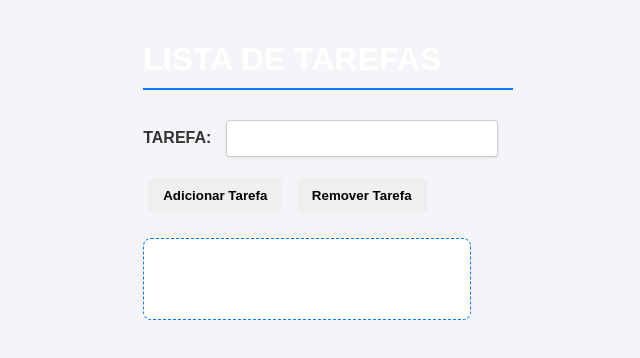
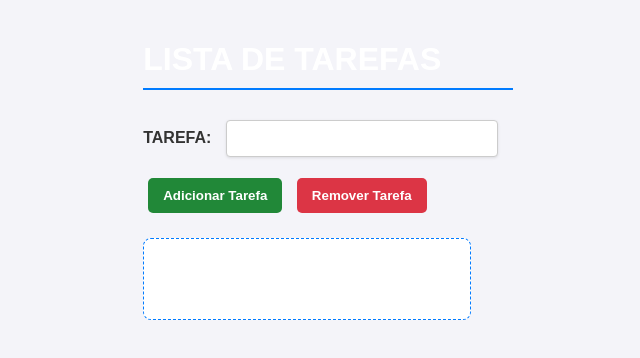
Before and after one commit to LucasRVitorH/Projeto-lista, a plain HTML site: page index.html in a window 1280 px wide. In both pictures the pointer is over the button "Adicionar Tarefa". Shown: the whole page, without its empty margins (312-952 px from the left). Drawn offline with Linux system fonts and the light colour scheme.

Commit message:
9° erro - ids do btn

```diff
--- a/src/css/estilo.css
+++ b/src/css/estilo.css
@@ -44,20 +44,20 @@ button {
     transition: background-color 0.3s ease;
 }
 
-.btnAdicionar {
+#btnAdicionar {
     background-color: #28a745; /* Verde */
     color: white;
 }
-.btnAdicionar:hover {
+#btnAdicionar:hover {
     background-color: #218838;
 }
 
-.btnRemover {
+#btnRemover {
     background-color: #dc3545; /* Vermelho */
     color: white;
 }
 
-.btnRemover:hover {
+#btnRemover:hover {
     background-color: #c82333;
 }
 
```
